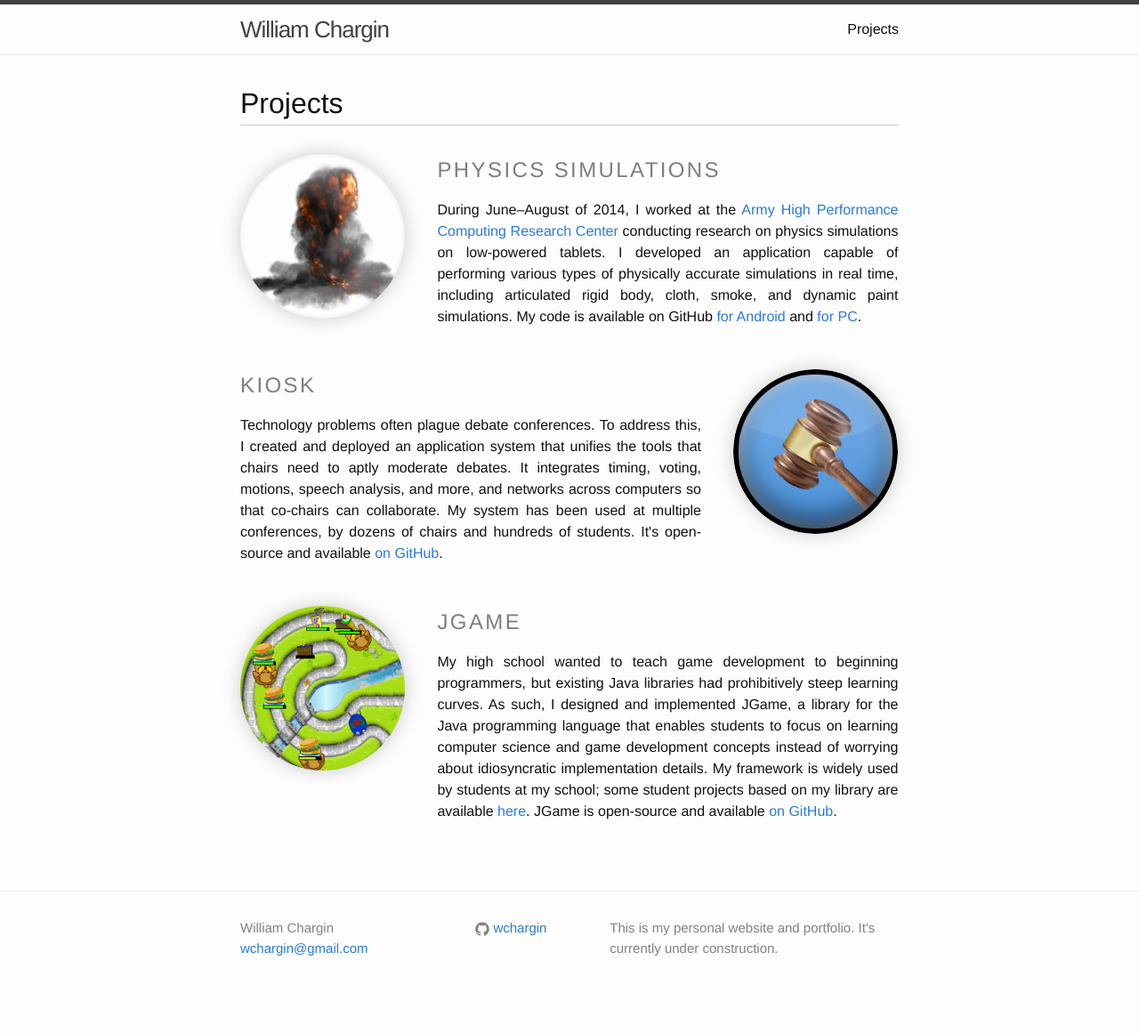
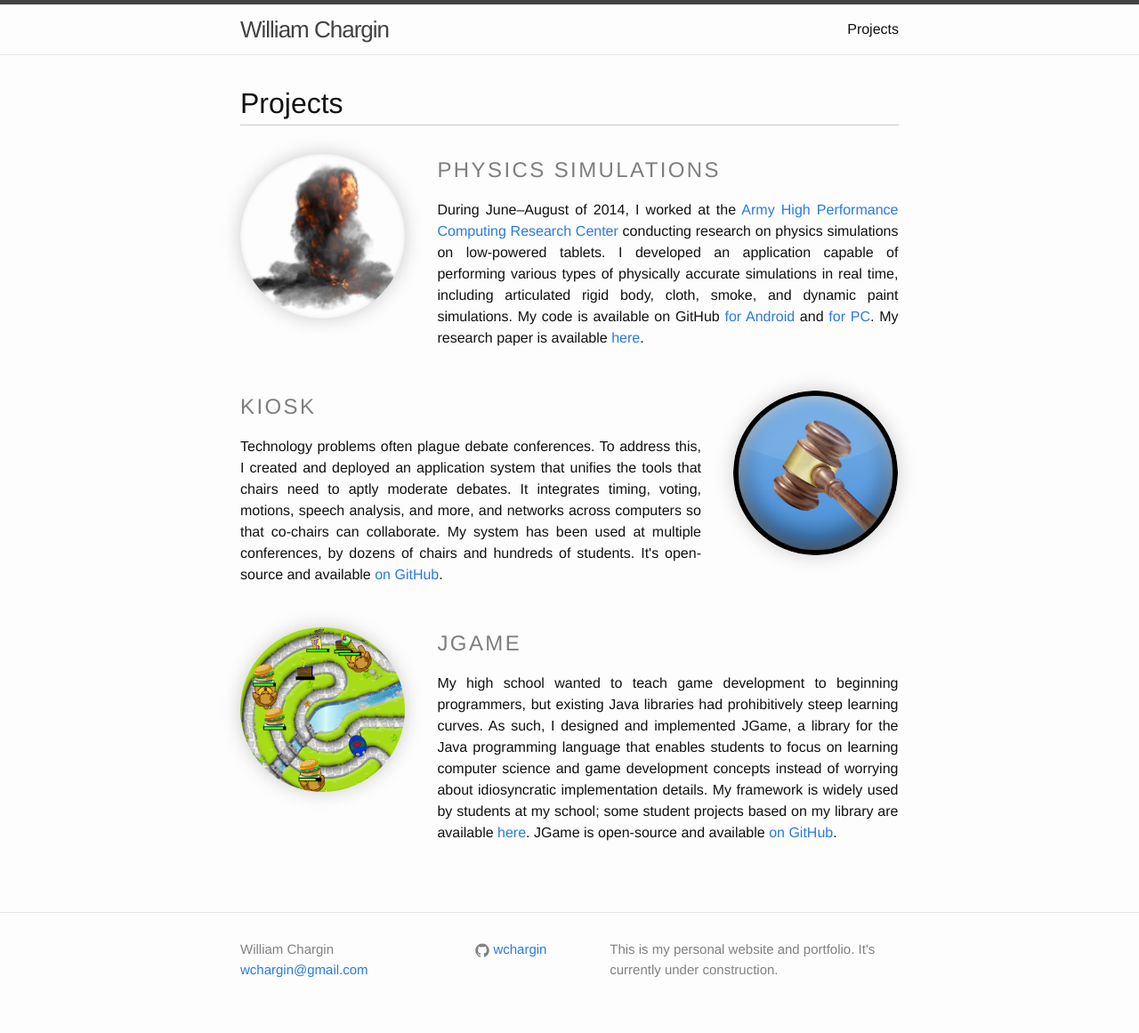
Before and after one commit to wchargin/wchargin.github.io, a Jekyll site: the page built from projects/index.html, in a window 1280 px wide. Shown: the whole page at 89% size. Built offline with Jekyll 4.4.1, drawn with Linux system fonts in a browser that asks for light colours; before the commit the page ends 1137 px from its top, so only the background shows below that.

Commit message:
Add writeup and remove legacy styles

```diff
--- a/projects/index.html
+++ b/projects/index.html
@@ -6,7 +6,7 @@ title: Projects
 <h1>Projects</h1>
 
 <div class="project">
-    <div class="icon-container icon-left">
+    <div class="icon-container">
         <img src="explosion.png" class="project-icon" />
     </div>
 
@@ -16,6 +16,7 @@ title: Projects
         During June&ndash;August of 2014, I worked at the <a href="http://ahpcrc.stanford.edu/">Army High Performance Computing Research Center</a> conducting research on physics simulations on low-powered tablets.
         I developed an application capable of performing various types of physically accurate simulations in real time, including articulated rigid body, cloth, smoke, and dynamic paint simulations.
         My code is available on GitHub <a href="http://github.com/WChargin/car-2014/">for Android</a> and <a href="http://github.com/hjwdzh/physbam-drive-pc">for PC</a>.
+        My research paper is available <a href="writeup.pdf">here</a>.
         </p>
     </div>
 </div>
@@ -32,13 +33,13 @@ title: Projects
         </p>
     </div>
 
-    <div class="icon-container icon-right">
+    <div class="icon-container">
         <img src="gavel.png" class="project-icon" />
     </div>
 </div>
 
 <div class="project">
-    <div class="icon-container icon-left">
+    <div class="icon-container">
         <img src="jgame.png" class="project-icon" />
     </div>
     <div class="project-container">
```
Also changed, not shown: 1 other file.
